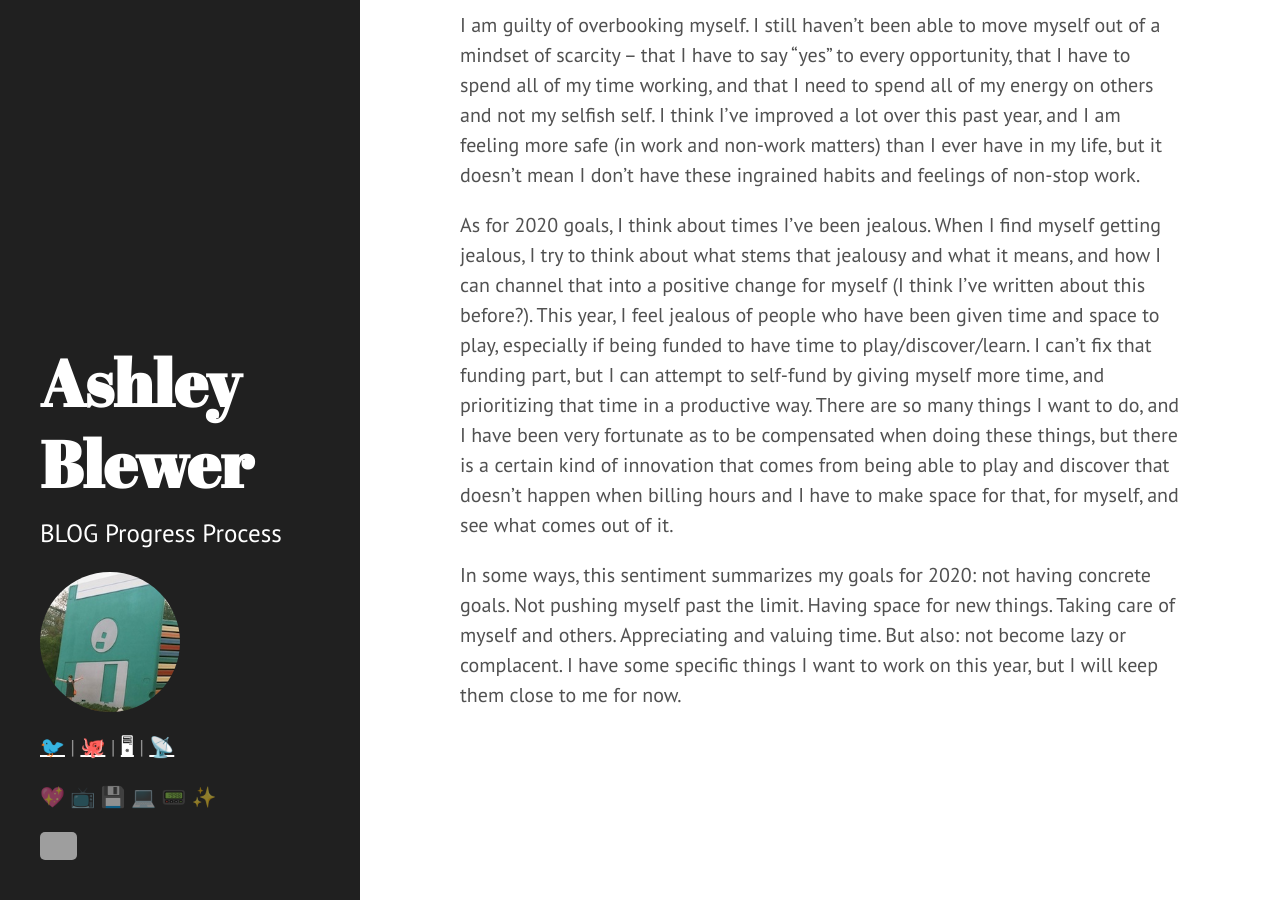
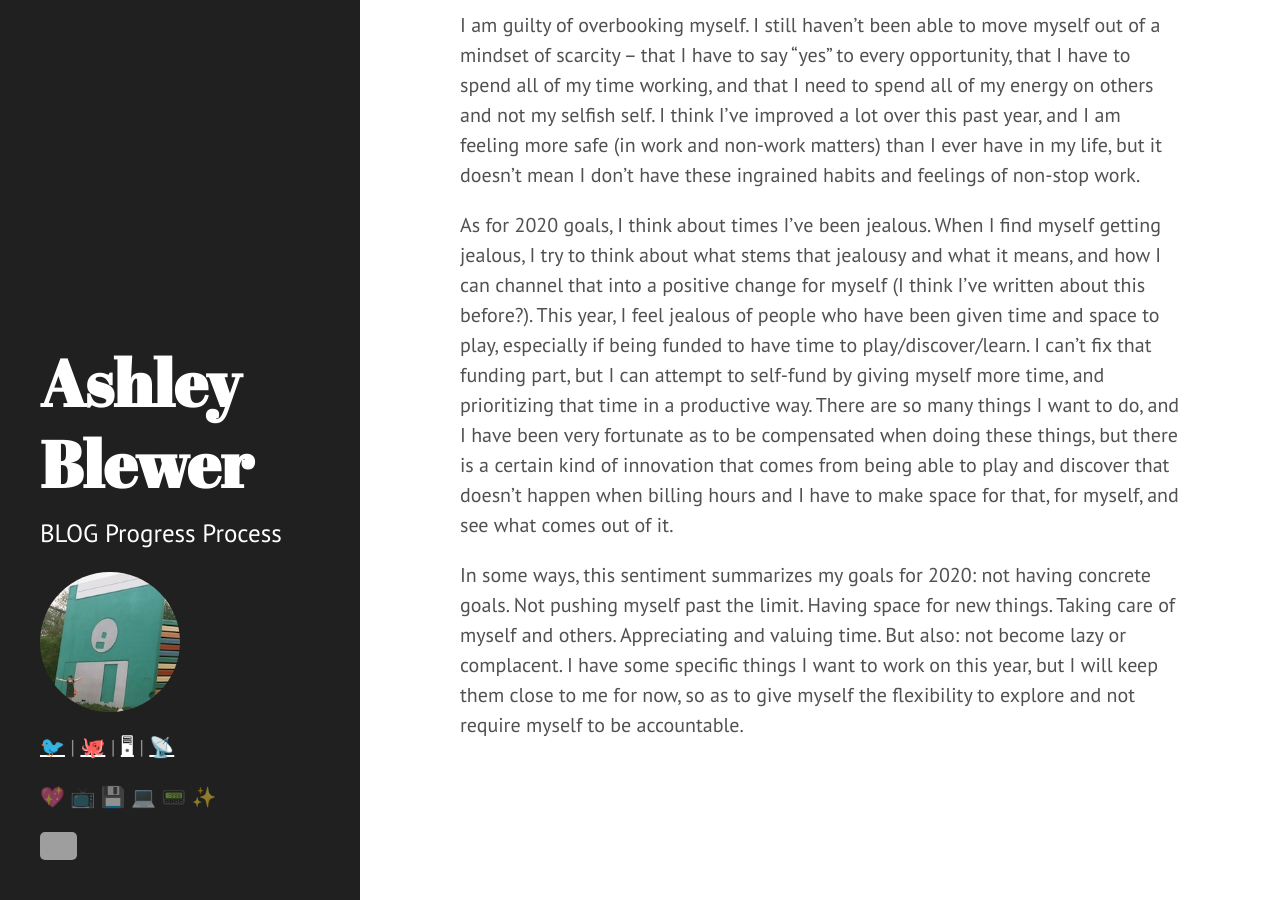
Before and after one commit to ablwr/ablwr.github.io, a Jekyll site: the page built from _posts/2019-12-13-twenty-nineteen-annual-report-and-twenty-twenty-goals.md, in a window 1280 px wide and 900 px high, scrolled down 3045 px. Built offline with Jekyll 4.4.1, drawn with Linux system fonts in a browser that asks for light colours; grey boxes are pictures that could not be loaded.

Commit message:
one more final sentence here

```diff
--- a/_posts/2019-12-13-twenty-nineteen-annual-report-and-twenty-twenty-goals.md
+++ b/_posts/2019-12-13-twenty-nineteen-annual-report-and-twenty-twenty-goals.md
@@ -47,4 +47,4 @@ I am guilty of overbooking myself. I still haven't been able to move myself out
 
 As for 2020 goals, I think about times I've been jealous. When I find myself getting jealous, I try to think about what stems that jealousy and what it means, and how I can channel that into a positive change for myself (I think I've written about this before?). This year, I feel jealous of people who have been given time and space to play, especially if being funded to have time to play/discover/learn. I can't fix that funding part, but I can attempt to self-fund by giving myself more time, and prioritizing that time in a productive way. There are so many things I want to do, and I have been very fortunate as to be compensated when doing these things, but there is a certain kind of innovation that comes from being able to play and discover that doesn't happen when billing hours and I have to make space for that, for myself, and see what comes out of it.
 
-In some ways, this sentiment summarizes my goals for 2020: not having concrete goals. Not pushing myself past the limit. Having space for new things. Taking care of myself and others. Appreciating and valuing time. But also: not become lazy or complacent. I have some specific things I want to work on this year, but I will keep them close to me for now.
+In some ways, this sentiment summarizes my goals for 2020: not having concrete goals. Not pushing myself past the limit. Having space for new things. Taking care of myself and others. Appreciating and valuing time. But also: not become lazy or complacent. I have some specific things I want to work on this year, but I will keep them close to me for now, so as to give myself the flexibility to explore and not require myself to be accountable.
```
